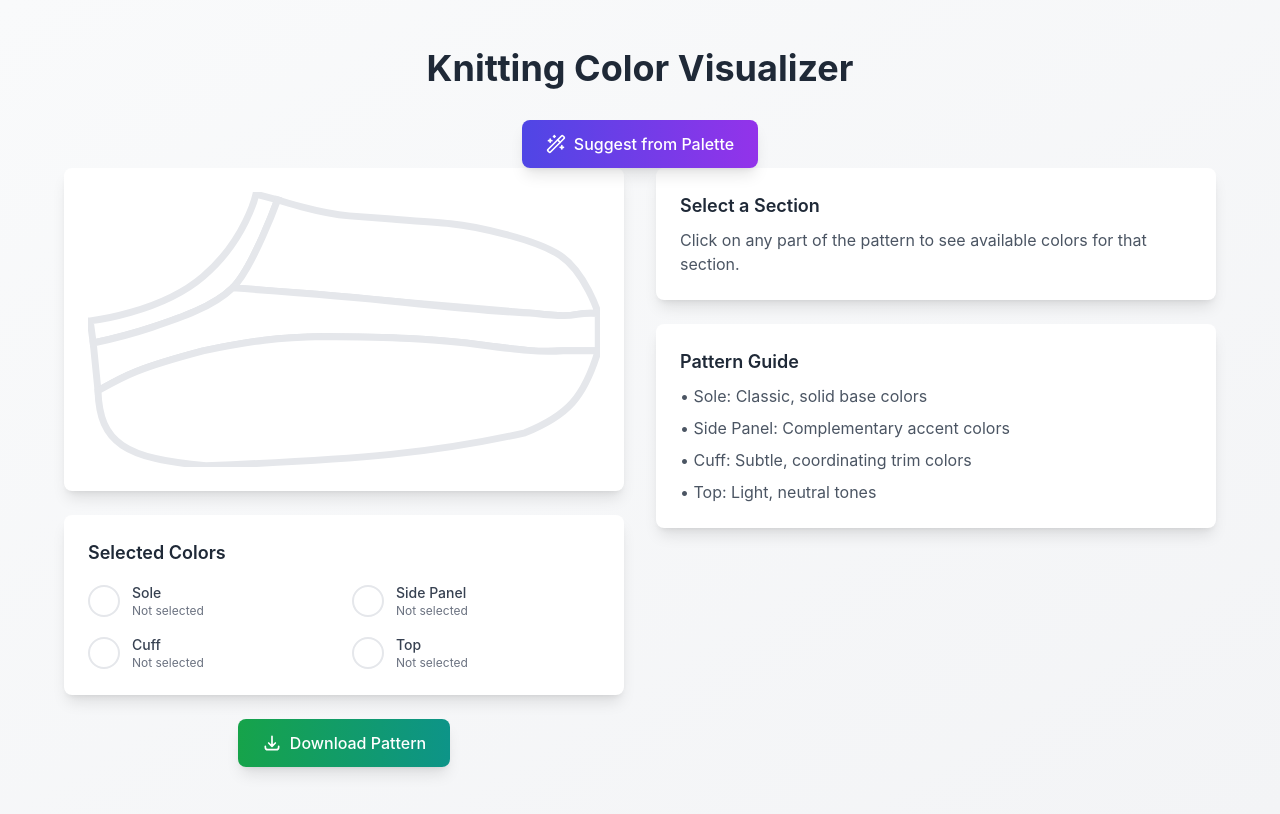
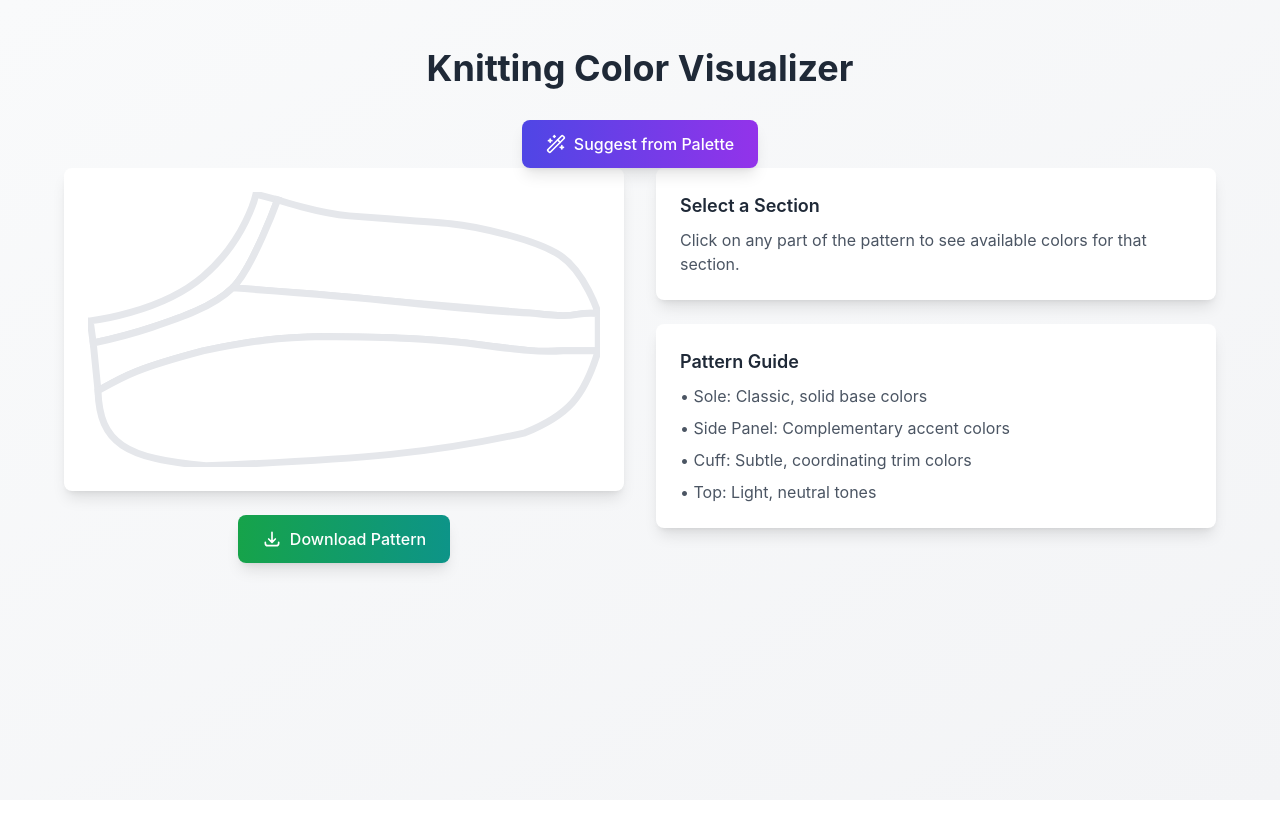
Before and after one commit to kimulus/bolt.pantoufles, a React (Vite) app: page / in a window 1280 px wide. Built offline with nearby package versions, Linux system fonts and the light colour scheme.

Commit message:
remove color summary

```diff
--- a/src/components/KnittingPreview.tsx
+++ b/src/components/KnittingPreview.tsx
@@ -110,7 +110,7 @@ export function KnittingPreview({
         </svg>
       </div>
 
-      <ColorSummary pattern={pattern} sectionColors={sectionColors} />
+      {/* <ColorSummary pattern={pattern} sectionColors={sectionColors} /> */}
 
       <div className="flex justify-center">
         <button
```
